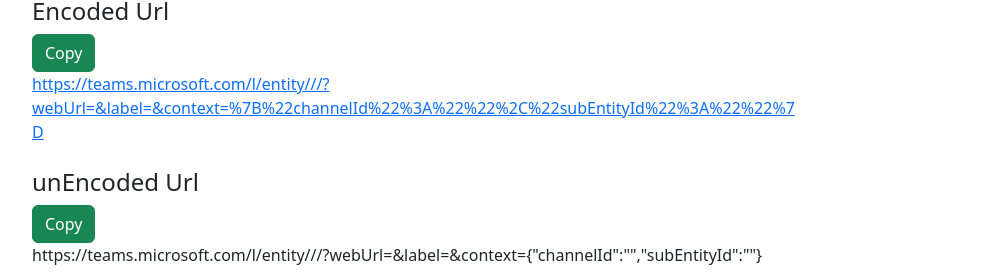
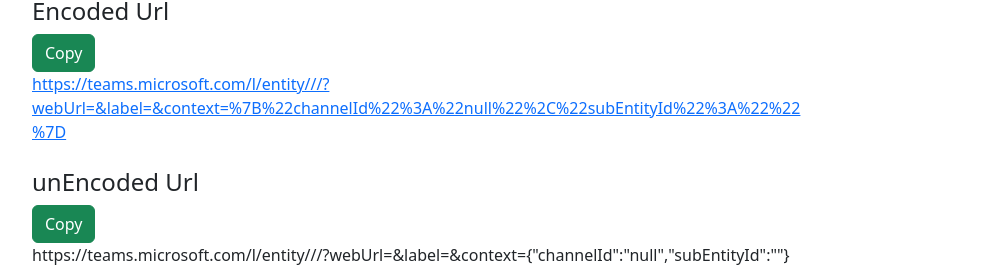
Before and after one commit to cmtan-tma/create-deep-link-tool, a plain HTML site: page index.html in a window 1280 px wide. Shown: the part 768-1048 px from the top of the page, without its empty margins (145-1134 px from the left). Drawn offline with nearby package versions, Linux system fonts and the light colour scheme.

Commit message:
fix initial ChannelId value

```diff
--- a/index.html
+++ b/index.html
@@ -87,7 +87,7 @@
                 webUrl: "",
                 label: "",
                 context: {
-                    channelId: "",
+                    channelId: "null",
                     subEntityId: ""
                 }
             }
```
